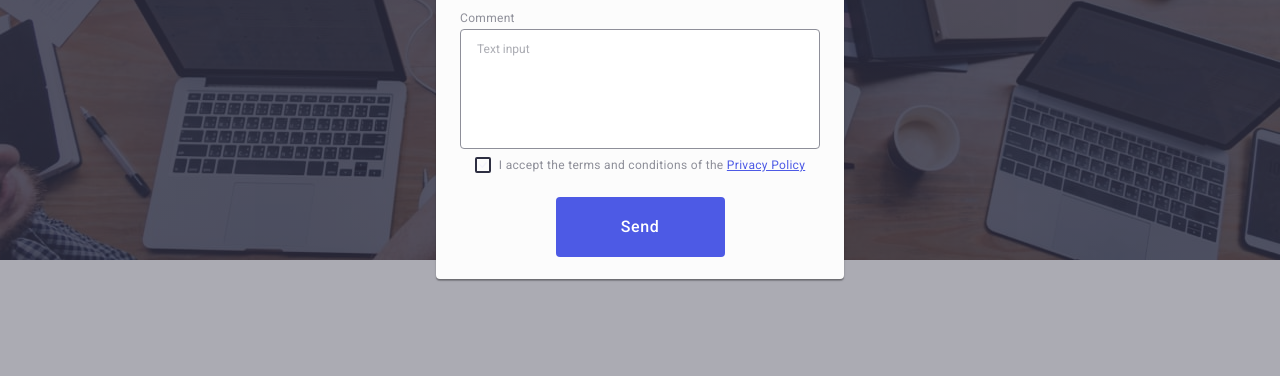
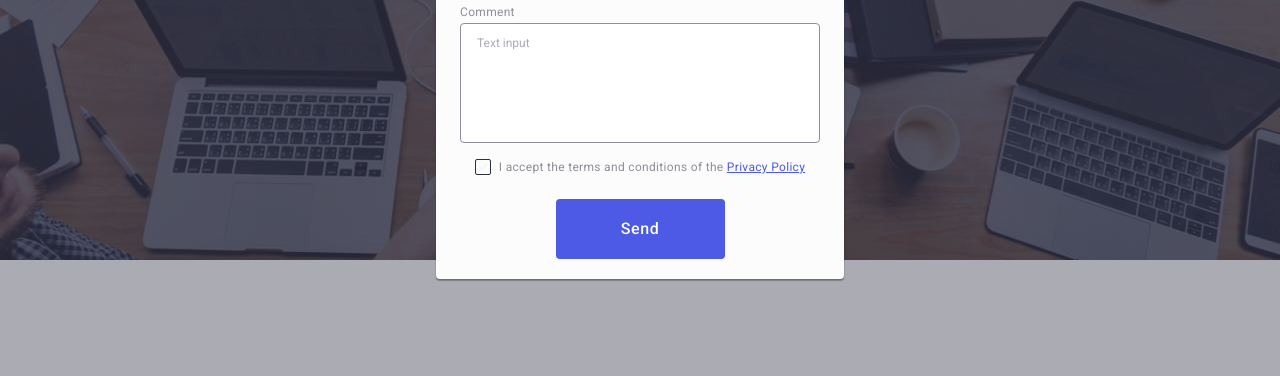
Before and after one commit to KatePruglo/goit-markup-hw-06, a plain HTML site: page index.html in a window 1280 px wide. Both pictures are taken after a click on the button "Order Service". Shown: the part 413-789 px from the top of the page. Drawn offline with nearby package versions, Linux system fonts and the light colour scheme.

Commit message:
update css & index html files

```diff
--- a/css/styles.css
+++ b/css/styles.css
@@ -404,6 +404,7 @@ img {
   margin-left: 80px;
 }
 .footer-subscrible-title {
+  display: inline-block;
   color: var(--accent-text-color);
   font-weight: 500;
   margin-bottom: 16px;
@@ -554,7 +555,7 @@ img {
 
   top: 24px;
   right: 24px;
-
+  cursor: pointer;
   width: 24px;
   height: 24px;
   color: var(--header-color);
@@ -595,6 +596,9 @@ img {
 .modal-form-label {
   margin-bottom: 8px;
 }
+.modal-form-label:nth-child(4) {
+  margin-bottom: 16px;
+}
 .modal-form-input-descr {
   display: block;
   font-size: 12px;
@@ -602,13 +606,6 @@ img {
   line-height: 1.17;
   margin-bottom: 4px;
   color: var(--subtle-icon-color);
-}
-.modal-form-input-descr-comment {
-  font-size: 12px;
-  font-weight: 400;
-  line-height: 1.17;
-  color: var(--subtle-icon-color);
-  margin-bottom: 16px;
 }
 .modal-form-input-wrapper {
   display: block;
@@ -624,7 +621,6 @@ img {
 .modal-form-input {
   width: 100%;
   height: 40px;
-  /* border: 1px solid var(--subtle-icon-color); */
   border: 1px solid #2e2f4266;
   border-radius: 4px;
   padding: 8px 16px;
@@ -633,8 +629,10 @@ img {
 }
 
 .modal-form-input:focus {
+  display: block;
   outline: none;
   border-color: var(--primary-brand);
+  margin-bottom: 4px;
 }
 .modal-form-input:focus + .form-icon {
   fill: var(--primary-brand);
@@ -674,7 +672,7 @@ img {
   fill: transparent;
   width: 16px;
   height: 16px;
-  border: 2px solid var(--header-color);
+  border: 1px solid var(--header-color);
   border-radius: 2px;
   cursor: pointer;
   transition: border-color 250ms cubic-bezier(0.4, 0, 0.2, 1),
--- a/index.html
+++ b/index.html
@@ -501,7 +501,7 @@
           </label>
 
           <label class="modal-form-label"
-            ><span class="modal-form-input-descr-comment">Comment</span>
+            ><span class="modal-form-input-descr">Comment</span>
             <textarea
               name="comment"
               class="modal-form-comment"
```
